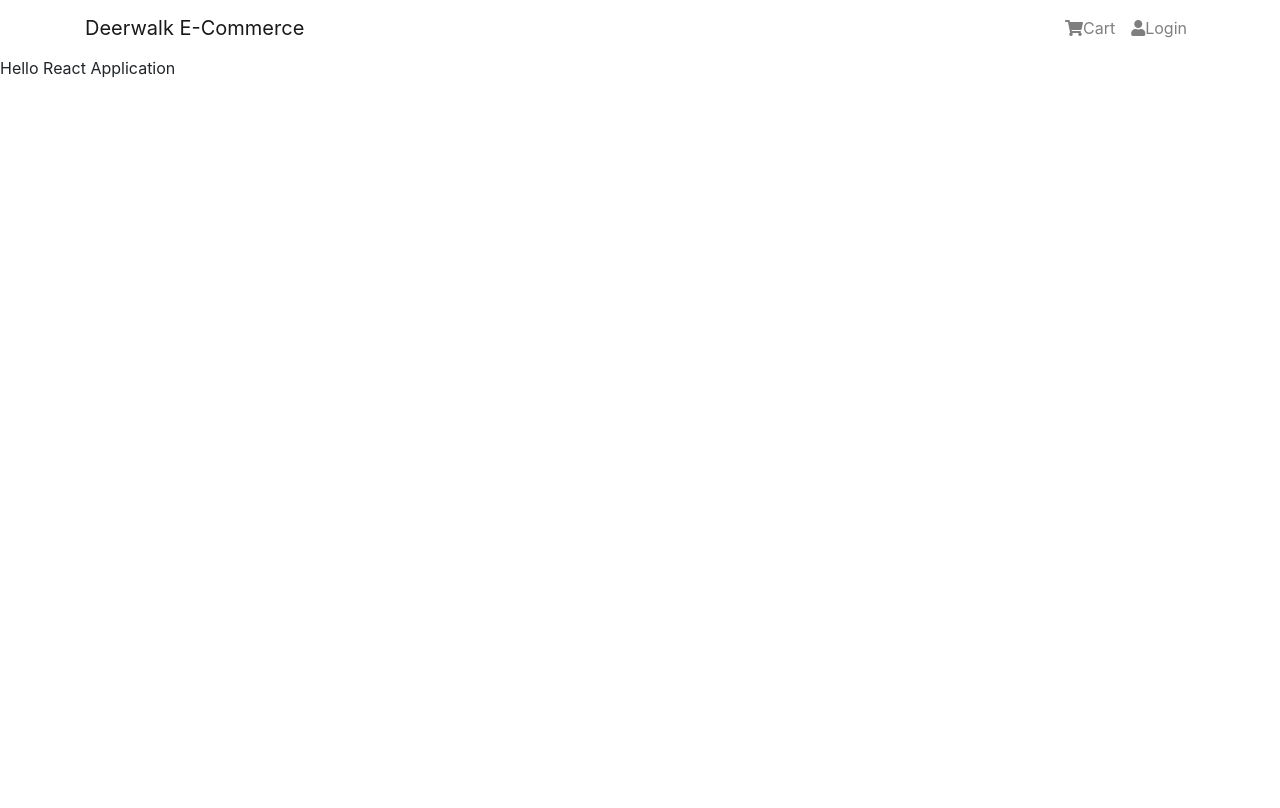
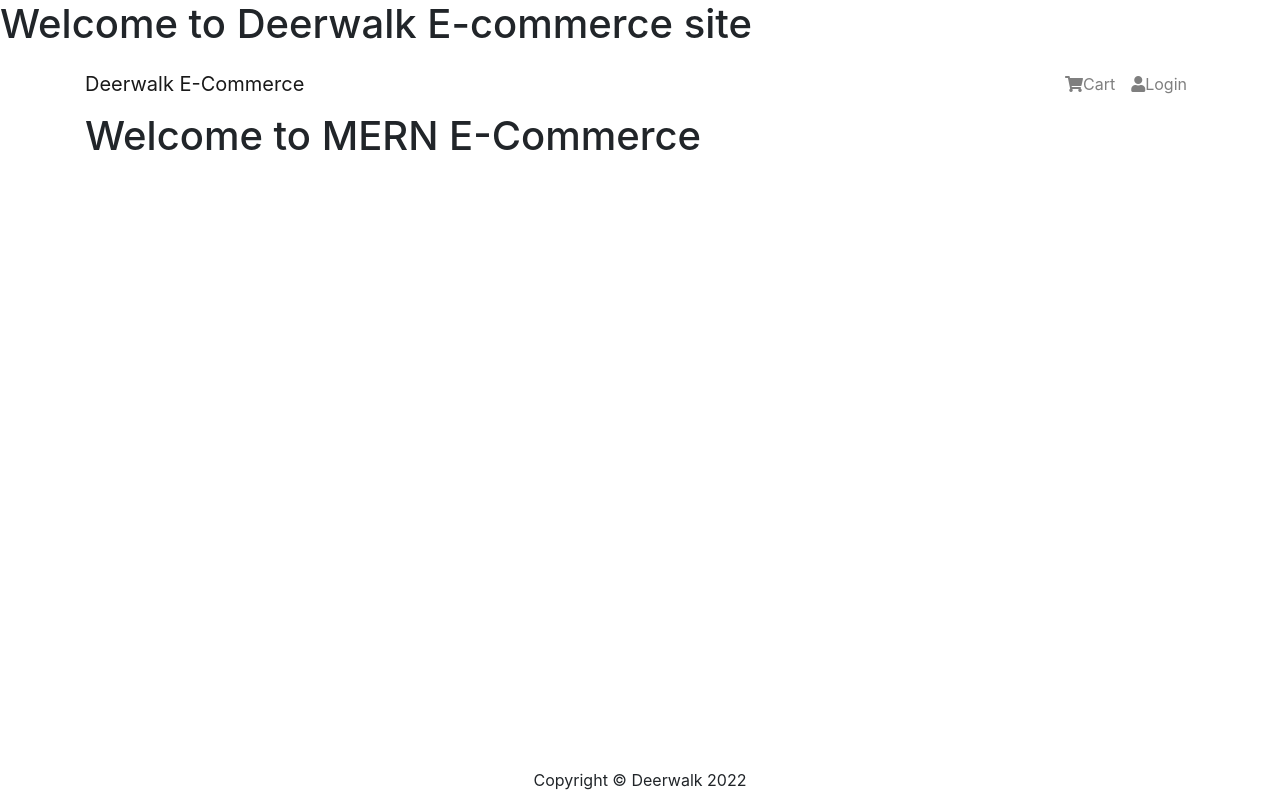
Before and after one commit to aryalg/deerwalk_mern_class, a React (Create React App) app in the folder frontend/: page / in a window 1280 px wide. Built offline with nearby package versions, Linux system fonts and the light colour scheme.

Commit message:
basic scaffold header footer and body

```diff
--- /dev/null
+++ b/frontend/src/App.js
@@ -0,0 +1,23 @@
+import React from "react";
+import { Container } from "react-bootstrap";
+import Footer from "./components/Footer";
+import Header from "./components/Header";
+
+const App = () => {
+  return (
+    <>
+      <h1>Welcome to Deerwalk E-commerce site</h1>
+      <Header></Header>
+
+      <main>
+        <Container>
+          <h1>Welcome to MERN E-Commerce</h1>
+        </Container>
+      </main>
+
+      <Footer></Footer>
+    </>
+  );
+};
+
+export default App;
--- /dev/null
+++ b/frontend/src/components/Footer.js
@@ -0,0 +1,16 @@
+import React from "react";
+import { Container, Row, Col } from "react-bootstrap";
+
+const Footer = () => {
+  return (
+    <footer>
+      <Container>
+        <Row>
+          <Col className="text-center py-3">Copyright &copy; Deerwalk 2022</Col>
+        </Row>
+      </Container>
+    </footer>
+  );
+};
+
+export default Footer;
--- a/frontend/src/components/TestComponent.js
+++ /dev/null
@@ -1,5 +0,0 @@
-const TestComponent = () => {
-  return <div>Hello React Application</div>;
-};
-
-export default TestComponent;
--- a/frontend/src/index.css
+++ b/frontend/src/index.css
@@ -1,13 +1,3 @@
-body {
-  margin: 0;
-  font-family: -apple-system, BlinkMacSystemFont, 'Segoe UI', 'Roboto', 'Oxygen',
-    'Ubuntu', 'Cantarell', 'Fira Sans', 'Droid Sans', 'Helvetica Neue',
-    sans-serif;
-  -webkit-font-smoothing: antialiased;
-  -moz-osx-font-smoothing: grayscale;
+main {
+  min-height: 80vh;
 }
-
-code {
-  font-family: source-code-pro, Menlo, Monaco, Consolas, 'Courier New',
-    monospace;
-}
--- a/frontend/src/index.js
+++ b/frontend/src/index.js
@@ -1,13 +1,13 @@
 import React from "react";
 import ReactDOM from "react-dom";
+import App from "./App";
 
 import "./index.css";
 import reportWebVitals from "./reportWebVitals";
-import HomeScreen from "./screens/HomeScreen";
 
 ReactDOM.render(
   <React.StrictMode>
-    <HomeScreen />
+    <App />
   </React.StrictMode>,
   document.getElementById("root")
 );
--- a/frontend/src/screens/HomeScreen.js
+++ b/frontend/src/screens/HomeScreen.js
@@ -1,12 +1,12 @@
 import React from "react";
+import Footer from "../components/Footer";
 import Header from "../components/Header";
-import TestComponent from "../components/TestComponent";
 
 const HomeScreen = () => {
   return (
     <div>
       <Header />
-      <TestComponent />
+      <Footer />
     </div>
   );
 };
```
